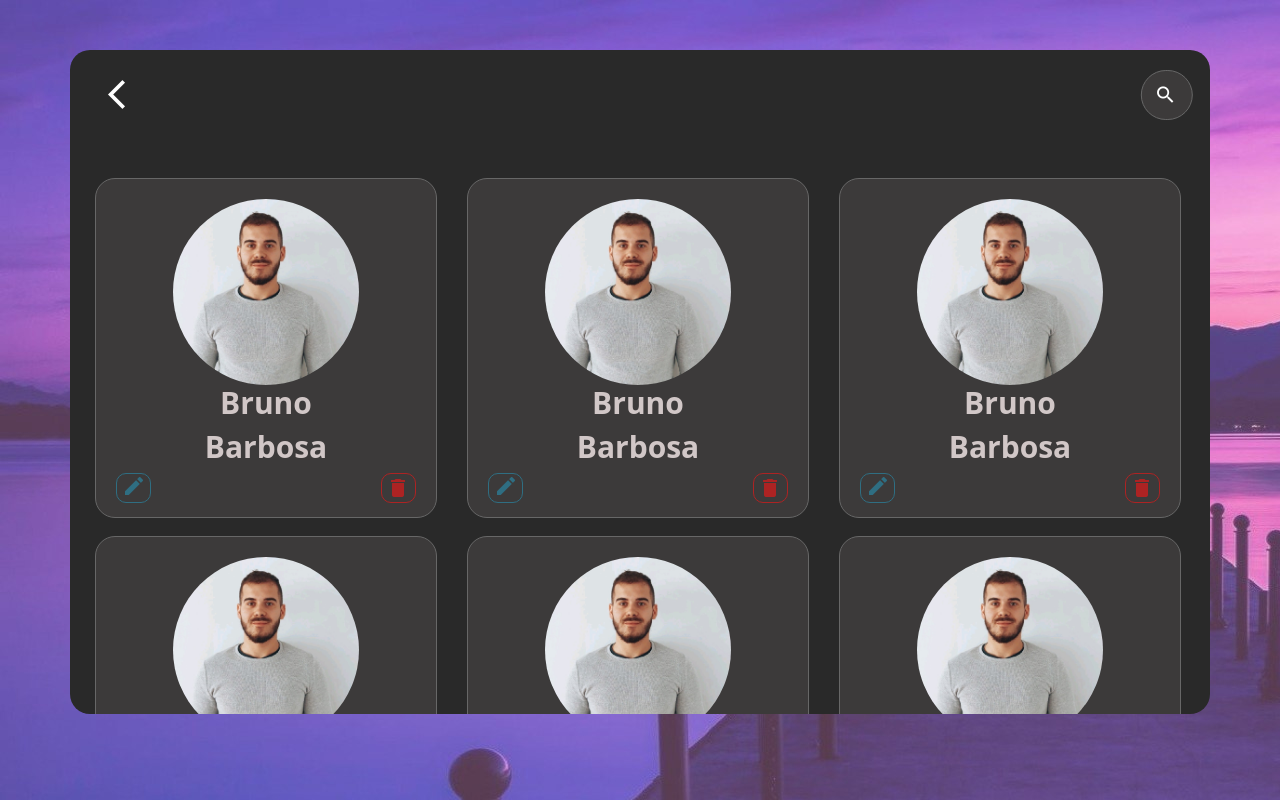
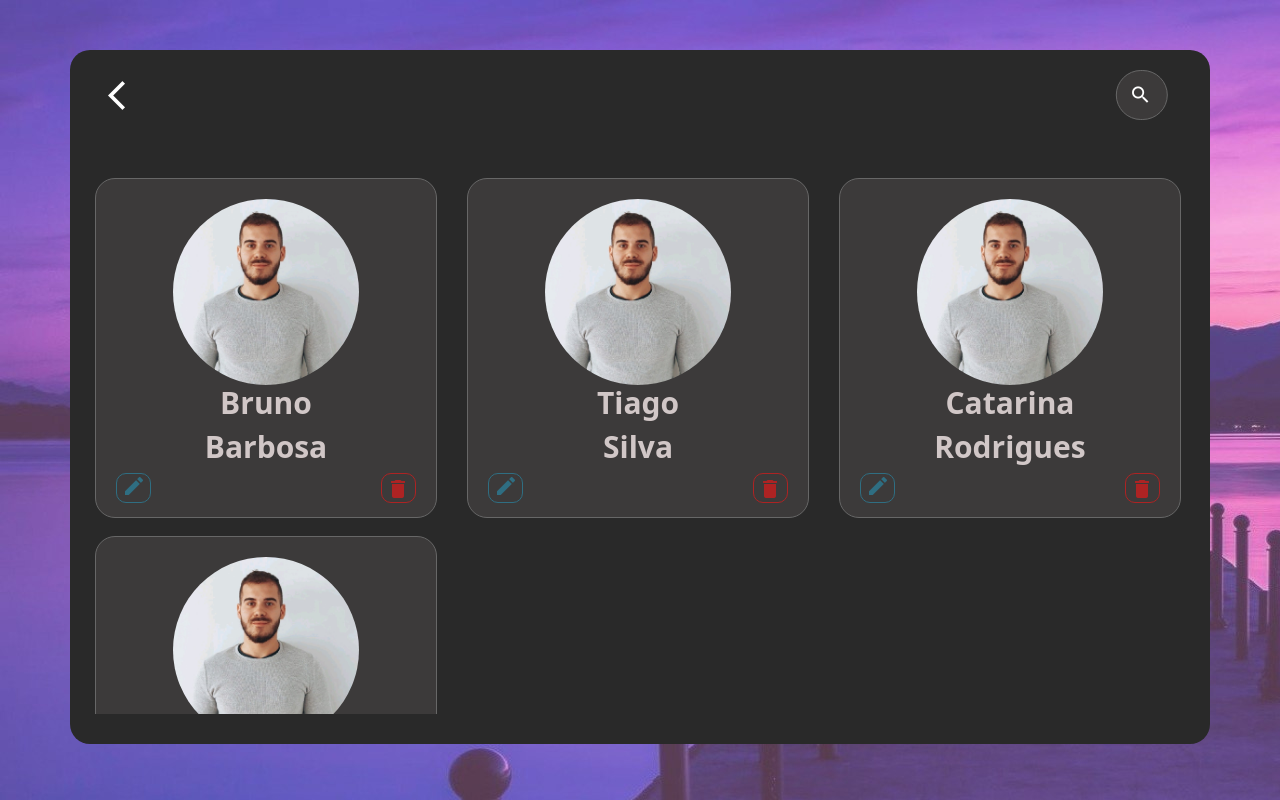
Before and after one commit to brunow8/ReactJS_AspNetCore_Crud, a React (Create React App) app in the folder person-management/: page / in a window 1280 px wide. Both pictures are taken after a click on the element 355 px from the left and 400 px from the top of the page. Built offline with nearby package versions, Linux system fonts and the light colour scheme.

Commit message:
SweetAlert2 implementation

```diff
--- a/person-management/package.json
+++ b/person-management/package.json
@@ -10,6 +10,8 @@
     "react": "^18.2.0",
     "react-dom": "^18.2.0",
     "react-scripts": "5.0.1",
+    "sweetalert2": "^11.6.10",
+    "sweetalert2-react-content": "^5.0.7",
     "web-vitals": "^2.1.4"
   },
   "scripts": {
--- a/person-management/src/components/Cards/PersonCard.jsx
+++ b/person-management/src/components/Cards/PersonCard.jsx
@@ -2,7 +2,10 @@ import React from "react";
 import personImage from "./../../images/personImage.jfif";
 import style from './../../css/AllPersons.module.css'
 
-const PersonCard = () => {
+const PersonCard = (props) => {
+  const deletePerson = (data) => {
+    props.onHandlerInput(data);
+  }
   return (
     <div className="col-md-4 col-sm-6 col-12 d-flex justify-content-center">
       <div className={`${style.personCard} mt-2`}>
@@ -15,17 +18,17 @@ const PersonCard = () => {
             />
           </div>
           <div className="d-flex justify-content-center">
-            <h4 className={style.namePersonCard}>Bruno</h4>
+            <h4 className={style.namePersonCard}>{props.personDetails.firstName}</h4>
           </div>
           <div className="d-flex justify-content-center">
-            <h4 className={style.namePersonCard}>Barbosa</h4>
+            <h4 className={style.namePersonCard}>{props.personDetails.lastName}</h4>
           </div>
           <div
             className="d-flex justify-content-between"
             style={{ width: "100%" }}
           >
             <span className={`material-icons ${style.editButton}`}>edit</span>
-            <span className={`material-icons ${style.deleteButton}`}>delete</span>
+            <span className={`material-icons ${style.deleteButton}`} onClick={() => deletePerson(props.personDetails)}>delete</span>
           </div>
         </div>
       </div>
--- a/person-management/src/components/Others/InputText.jsx
+++ b/person-management/src/components/Others/InputText.jsx
@@ -1,4 +1,5 @@
 import React from "react";
+import style from "./../../css/Input.module.css";
 
 const InputText = (props) => {
   let inputCol = "";
@@ -25,19 +26,19 @@ const InputText = (props) => {
   return (
     <div className={`col-12 ${inputCol} d-flex justify-content-center`}>
       <div className= {`${divSize}`}>
-        <div className="labelDivInput" style={{ width: `${labelSize}` }}>
-          <label className="labelPosition">{props.labelName}</label>
+        <div className={`${style.labelDivInput}`} style={{ width: `${labelSize}` }}>
+          <label className={`${style.labelPosition}`}>{props.labelName}</label>
         </div>
         <input
           type={props.type}
           value={props.value}
           name={props.name}
           onChange={onHandlerInput}
-          className="inputText"
+          className={`${style.inputText}`}
           disabled={props.disabled}
           placeholder={props.placeholder}
         />
-        {props.errors !== "" ? <p className="errorText">{props.errors}</p> : ""}
+        {props.errors !== "" ? <p className={`${style.errorText}`}>{props.errors}</p> : ""}
       </div>
     </div>
   );
--- a/person-management/src/components/Persons/AllPersons.jsx
+++ b/person-management/src/components/Persons/AllPersons.jsx
@@ -2,29 +2,96 @@ import React, { useState } from "react";
 import PersonCard from "../Cards/PersonCard";
 import SearchbarInput from "../Others/SearchbarInput";
 import GoBackArrow from "../Shared/GoBackArrow";
-import style from './../../css/AllPersons.module.css'
+import style from "./../../css/AllPersons.module.css";
+import Swal from "sweetalert2";
+
 
 const AllPersons = (props) => {
+  const [initialPersons, setInitialPersons] = useState([
+    {
+      id: "1",
+      firstName: "Bruno",
+      lastName: "Barbosa",
+      birthday: "13/03/1999",
+      gender: "Male",
+      nif: "987654321",
+      cellphone: "987654321",
+      zipcode: "4421-003",
+      streetAddress: "Rua das Flores 753",
+      email: "example@gmail.com",
+      photo: "personImage.jfif",
+    },
+    {
+      id: "2",
+      firstName: "Tiago",
+      lastName: "Silva",
+      birthday: "13/03/1999",
+      gender: "Male",
+      nif: "987654321",
+      cellphone: "987654321",
+      zipcode: "4421-003",
+      streetAddress: "Rua das Flores 753",
+      email: "example@gmail.com",
+      photo: "personImage.jfif",
+    },
+    {
+      id: "3",
+      firstName: "Catarina",
+      lastName: "Rodrigues",
+      birthday: "13/03/1999",
+      gender: "Female",
+      nif: "987654321",
+      cellphone: "987654321",
+      zipcode: "4421-003",
+      streetAddress: "Rua das Flores 753",
+      email: "example@gmail.com",
+      photo: "personImage.jfif",
+    },
+    {
+      id: "4",
+      firstName: "Silvía",
+      lastName: "Campos",
+      birthday: "13/03/1999",
+      gender: "Other",
+      nif: "987654321",
+      cellphone: "987654321",
+      zipcode: "4421-003",
+      streetAddress: "Rua das Flores 753",
+      email: "example@gmail.com",
+      photo: "personImage.jfif",
+    },
+  ]);
   const [searchText, setSearchText] = useState("");
 
   const OnHandlerSearchText = (searchText) => {
     setSearchText(searchText);
-  }
+  };
 
+  const deleteHandler = (data) => {
+    Swal.fire({
+      title: "Are you sure you want to delete this person?",
+      text: "If deleted you won’t be able to recover it!",
+      icon: "warning",
+      showCancelButton: true,
+      confirmButtonColor: "#DB4E4E",
+      cancelButtonColor: "#898282",
+      confirmButtonText: "Delete",
+    }).then((result) => {
+      if (result.isConfirmed) {
+        Swal.fire("Deleted!", "Person deleted with sucess!", "success");
+      }
+    });
+  };
   return (
     <>
       <GoBackArrow location={"allPersons"} allPersons={props.GoBack} />
       <SearchbarInput OnHandlerSearchText={OnHandlerSearchText} />
       <div className={`row ${style.personContainer} scrollbar`}>
-            <PersonCard/>
-            <PersonCard/>
-            <PersonCard/>
-            <PersonCard/>
-            <PersonCard/>
-            <PersonCard/>
-            <PersonCard/>
-            <PersonCard/>
-            <PersonCard/>
+        {initialPersons.filter(person => person.firstName.toLocaleLowerCase().includes(searchText.toLocaleLowerCase())).map((person, index) => {
+          return(
+            <PersonCard key={person.id} onHandlerInput={deleteHandler} personDetails={person}/>
+          )
+        })}
       </div>
     </>
   );
--- a/person-management/src/components/Persons/CreatePerson.jsx
+++ b/person-management/src/components/Persons/CreatePerson.jsx
@@ -4,6 +4,7 @@ import InputImage from "../Others/InputImage";
 import InputText from "../Others/InputText";
 import validation from "../Others/Validation";
 import GoBackArrow from "../Shared/GoBackArrow";
+import style from './../../css/AllPersons.module.css';
 
 const CreatePerson = (props) => {
   const [newPerson, setNewPerson] = useState({
@@ -72,6 +73,7 @@ const CreatePerson = (props) => {
     e.preventDefault();
     setErrors(validation(newPerson));
     if (errors.hasError === false) {
+      //API CALL TO ADD THE NEW PERSON TO THE DATABASE
       console.log("Person created with success!");
       setNewPerson({
         firstName: "",
@@ -86,6 +88,7 @@ const CreatePerson = (props) => {
         photo: "",
       });
     } else {
+      //DISPLAY ERRORS TO THE USER AND PERSON NOT CREATED
       console.log("You have errors!");
     }
   };
@@ -184,7 +187,7 @@ const CreatePerson = (props) => {
         placeholder={"Ex: example@gmail.com"}
       />
       <div className="col-12 d-flex justify-content-center">
-        <div className="createPersonButton" onClick={submitNewPerson}>
+        <div className={`${style.createPersonButton}`} onClick={submitNewPerson}>
           Create Person
         </div>
       </div>
--- a/person-management/src/css/AllPersons.module.css
+++ b/person-management/src/css/AllPersons.module.css
@@ -5,6 +5,7 @@
     left: 10px;
     overflow-y: auto;
     overflow-x: hidden;
+    margin-bottom: 30px;
 }
 
 .personCard {
@@ -63,13 +64,32 @@
     justify-content: center;
     color: #ad2323;
     margin-right: 20px;
-    padding-top: 2px;
+    padding-top: 3px;
 }
 
 .deleteButton:hover {
     background: #ad2323;
     color: rgb(227, 220, 220);
 }
+
+.createPersonButton{
+    width: 50%;
+    color: #2F6E82;
+    border: 1px solid #2F6E82;
+    display: flex;
+    justify-content: center;
+    align-items: center;
+    padding: 10px;
+    border-radius: 15px;
+    cursor: pointer;
+    font-weight: 600;
+    margin-bottom: 30px;
+  }
+
+  .createPersonButton:hover{
+    color: #D9D9D9;
+    background: #2F6E82;
+  }
 
 @media only screen and (min-width: 1400px) {
     .imagePersonCard {
@@ -135,6 +155,7 @@ form.formSearchBar {
     margin-top: 20px;
     position: relative;
     top: 25px;
+    left: -25px;
 }
 
 input.inputSearchBar {
--- /dev/null
+++ b/person-management/src/css/Input.module.css
@@ -0,0 +1,78 @@
+.labelDivInput {
+  color: #fff;
+  position: relative;
+  top: 1px;
+  left: 40px;
+  background: #292929;
+  text-align: center;
+  font-family: system-ui;
+  font-weight: 600;
+}
+
+.labelDivInputGender {
+  color: #fff;
+  position: relative;
+  top: 1px;
+  left: 40px;
+  background: #292929;
+  text-align: center;
+  font-family: system-ui;
+  font-weight: 600;
+  width: 70px;
+}
+
+.labelPosition {
+  position: relative;
+  top: 8px;
+}
+
+.colDivGender {
+  width: 90%;
+}
+
+.optionsGender {
+  border-top: 1px solid #d9d9d9;
+  border-radius: 10px;
+  height: 38px;
+}
+.genderText {
+  padding-right: 20px;
+  color: #fff;
+  font-family: system-ui;
+}
+
+.errorText {
+  color: #db0909c9;
+  font-family: ui-monospace;
+  text-indent: 50px;
+  font-size: 14px;
+}
+
+.circleNotCheck {
+  width: 20px;
+  height: 20px;
+  border-radius: 50%;
+  background: #d9d9d9;
+}
+
+.circleCheck {
+  width: 20px;
+  height: 20px;
+  border-radius: 50%;
+  border: 1px solid #d9d9d9;
+  background: #2f6e82;
+}
+
+.inputText {
+    display: block;
+    width: 100%;
+    padding: 0.375rem 0.75rem;
+    color: #d8c7c7;
+    background-color: #454444;
+    border: 1px solid #d8c7c7;
+    -webkit-appearance: none;
+    -moz-appearance: none;
+    appearance: none;
+    border-radius: 10px;
+    transition: border 0.15s ease-in-out, box-shadow 0.15s ease-in-out;
+  }
```
Also changed, not shown: person-management/src/App.css (+0 -77 lines), person-management/src/components/Others/GenderSelectBox.jsx (+22 -14 lines), 1 other file (tests, documents, lock files or other folders).
